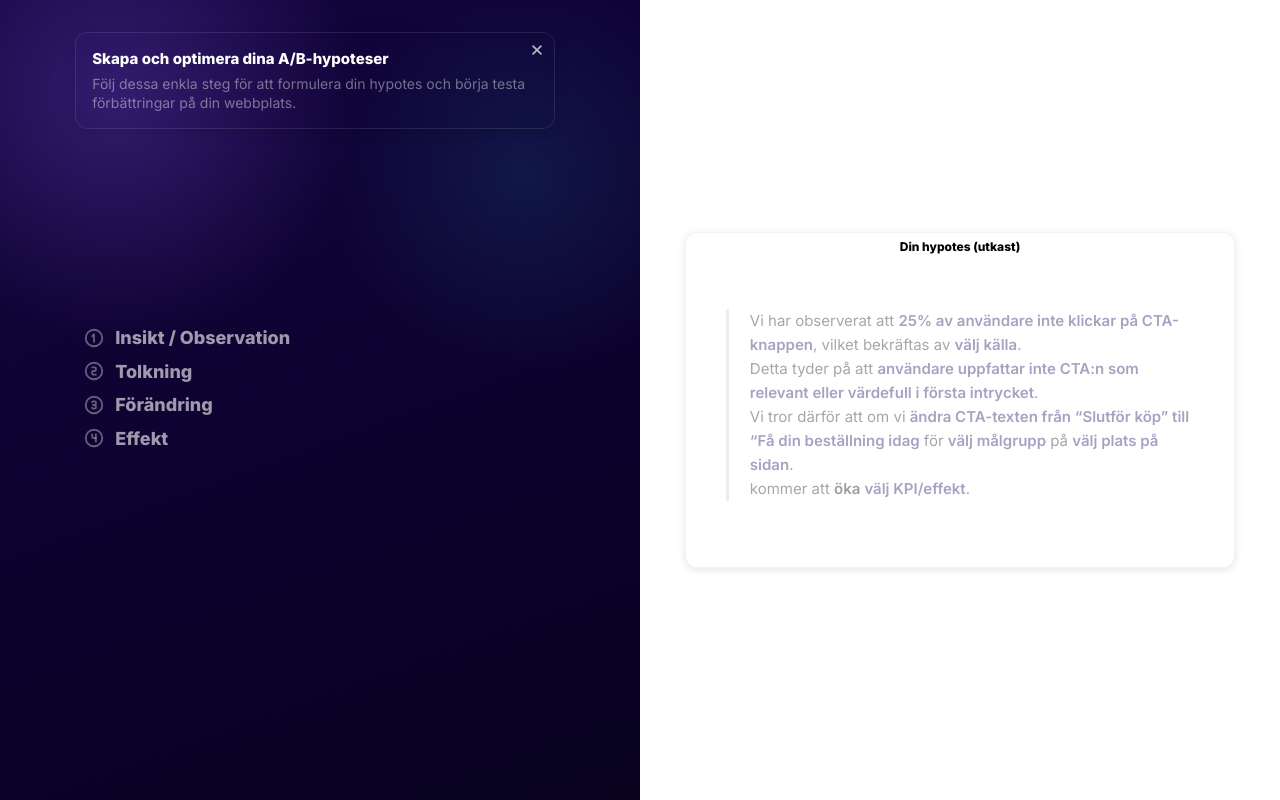
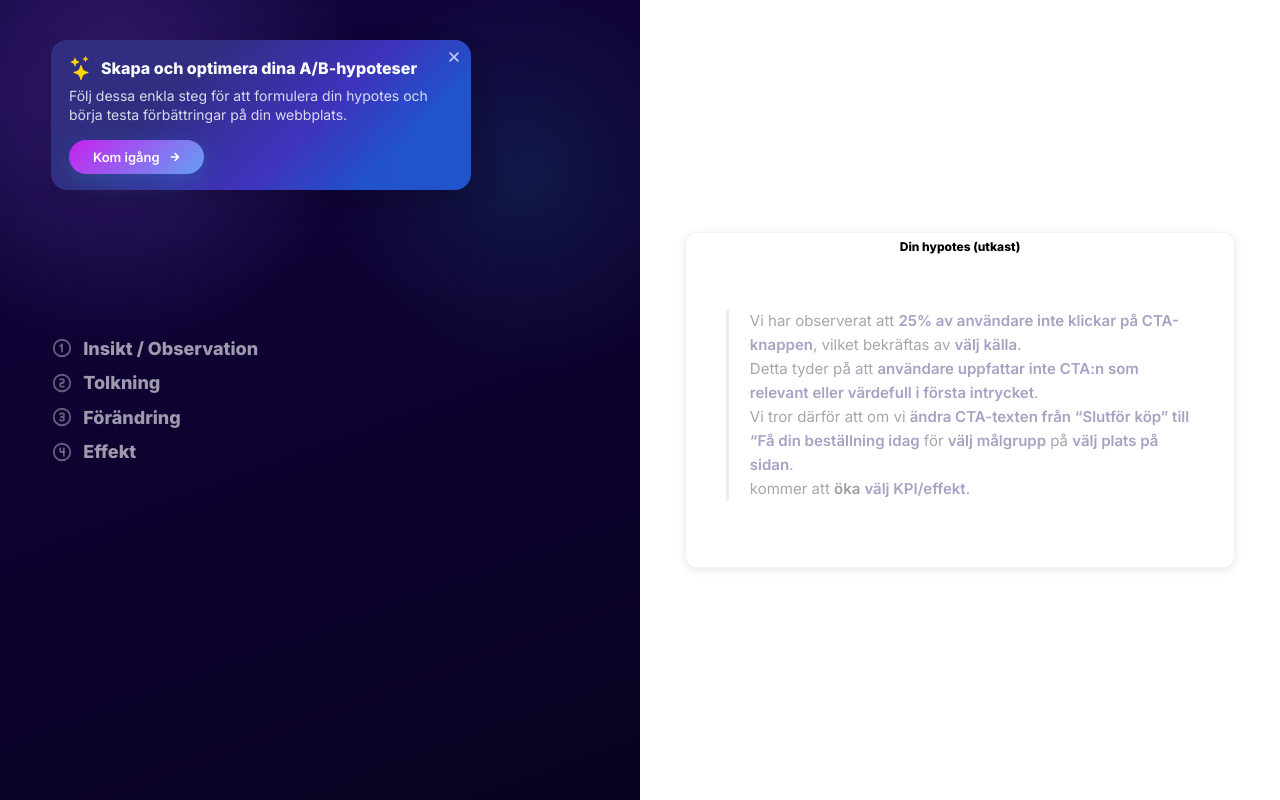
Before and after one commit to 1anDr0/abTest, a React (Vite) app: page / in a window 1280 px wide. Built offline with nearby package versions, Linux system fonts and the light colour scheme.

Commit message:
fixing shit

```diff
--- a/src/App.jsx
+++ b/src/App.jsx
@@ -5,8 +5,11 @@ import Header from "./components/Leftpanel/Header/Header";
 
 function App() {
   const [showHeader, setShowHeader] = useState(true);
-  // Starta på step 0 (eller null) så att inget steg är öppet
-  const [currentStep, setCurrentStep] = useState(0);
+  // Step 1 är öppet från start
+  const [currentStep, setCurrentStep] = useState(1);
+
+  // Gör setShowHeader globalt tillgänglig för workaround
+  window.setShowHeader = setShowHeader;
 
   // Dölj toast när användaren börjar skriva i observation
   const handleObservation = (observation) => {
@@ -17,6 +20,7 @@ function App() {
 
   // OK-knappen döljer toast och öppnar step 1
   const handleHeaderOk = () => {
+    window.focusStep1Textarea = true;
     setShowHeader(false);
     setCurrentStep(1);
   };
@@ -29,6 +33,7 @@ function App() {
           currentStep={currentStep}
           setCurrentStep={setCurrentStep}
           onObservationChange={handleObservation}
+          showHeader={showHeader}
         />
       </div>
     </>
--- a/src/components/HypotesBuilder/HypotesBuilder.css
+++ b/src/components/HypotesBuilder/HypotesBuilder.css
@@ -25,7 +25,6 @@ body {
       display: grid;
       grid-template-columns: 1fr;
       grid-template-rows: auto auto;
-      min-height: 100vh;
     }
   }
 }
@@ -50,23 +49,4 @@ body {
     ),
     linear-gradient(160deg, #12043d 0%, #0d022f 55%, #08021f 100%);
   position: relative;
-  padding: 0 clamp(12px, 3vw, 32px);
-  /* overflow: hidden; */
-
-  @media (max-width: 600px) {
-    padding: 0 12px;
-  }
 }
-
-.leftpanel-container::before {
-  content: "";
-  position: absolute;
-  inset: 0;
-  background-image: radial-gradient(
-    rgba(255, 255, 255, 0.05) 1px,
-    transparent 1px
-  );
-  background-size: 22px 22px;
-  opacity: 0.18;
-  pointer-events: none;
-}
--- a/src/components/HypotesBuilder/HypotesBuilder.jsx
+++ b/src/components/HypotesBuilder/HypotesBuilder.jsx
@@ -55,6 +55,7 @@ const HypotesBuilder = ({
             currentStep={currentStep}
             formData={formData}
             finalized={finalized}
+            showHeader={showHeader}
           />
         </div>
       </div>
--- a/src/components/Leftpanel/Header/Header.css
+++ b/src/components/Leftpanel/Header/Header.css
@@ -3,19 +3,27 @@
 .header-flydown {
   position: absolute;
 
-  top: 4%;
-  left: calc(clamp(16px, 4vw, 80px) + 24px);
-  width: calc(100% - 2 * clamp(16px, 4vw, 80px) - 24px);
-  max-width: 480px; /* matcha leftpanel om du har max-width där */
-  margin-top: 0;
+  top: 5%;
+  left: clamp(20px, 4vw, 80px);
+  /* width: calc(100% - 2 * clamp(16px, 4vw, 80px)); */
+  max-width: 420px;
+
   z-index: 2000;
-  /* animation: toast-in 0.5s cubic-bezier(0.6, 1.5, 0.5, 1) both; */
+  /* animation only applied on mount via inline style in JSX */
 }
-/* Toast/overlay i hörnet, påverkar aldrig layout */
+
+@media (max-width: 900px) {
+  .header-flydown {
+    left: 20px;
+    right: 20px;
+    max-width: calc(100vw - 16px);
+  }
+}
 
 .header-flydown.hide {
-  animation: toast-out 0.4s cubic-bezier(0.6, 1.5, 0.5, 1) both;
+  animation: toast-out 0.5s cubic-bezier(0.6, 1.5, 0.5, 1) forwards;
 }
+
 @keyframes toast-in {
   0% {
     opacity: 0;
@@ -26,7 +34,7 @@
     transform: translateX(0) scale(1);
   }
 }
-@keyframes toast-out {
+/* @keyframes toast-out {
   0% {
     opacity: 1;
     transform: translateX(0) scale(1);
@@ -35,21 +43,27 @@
     opacity: 0;
     transform: translateX(-60px) scale(0.98);
   }
-}
+} */
 .header-flydown-inner {
-  position: relative;
-  background: rgba(255, 255, 255, 0);
-  backdrop-filter: blur(6px);
+  /* position: relative; */
+  background: linear-gradient(
+    135deg,
+    rgba(49, 46, 129, 1) 30%,
+    rgba(68, 56, 202, 0.89) 60%,
+    rgba(37, 100, 235, 0.815) 80%
+  );
+  /* border: 1px solid rgba(255, 255, 255, 0.08); */
+  backdrop-filter: blur(10px);
+  -webkit-backdrop-filter: blur(10px);
+  color: #f8fafc;
 
-  border: 1px solid rgba(255, 255, 255, 0.1);
-  color: #ffffff;
-  border-radius: 12px;
-  padding: 16px;
+  border-radius: 16px;
+  padding: 16px 18px;
   max-width: 100%;
 
-  box-shadow: 0 2px 12px rgba(0, 0, 0, 0.13);
+  box-shadow: 0 8px 24px rgba(0, 0, 0, 0.18);
   text-align: left;
-  font-size: 14px;
+
   pointer-events: auto;
 }
 .header-close-btn {
@@ -70,8 +84,17 @@
   color: #22d3ee;
 }
 .header-flydown-inner h2 {
-  font-size: 15px;
+  font-size: 16px;
   margin-bottom: 6px;
+  display: flex;
+  align-items: center;
+  justify-content: flex-start;
+  gap: 8px;
+}
+
+.header-flydown-inner h2 svg {
+  color: #ffd700;
+  font-size: 24px;
 }
 .underSub-1 {
   font-size: 14px;
@@ -79,7 +102,7 @@
   font-weight: 400;
   line-height: 1.2rem;
 
-  color: #ffffff6b;
+  color: rgba(255, 255, 255, 0.82);
 }
 
 /* .underSub-2 {
@@ -102,7 +125,7 @@
   min-height: 34px;
   padding: 6px 24px 6px 24px;
   border: none;
-  background: linear-gradient(135deg, #22d3ee, #6366f1);
+  background: linear-gradient(135deg, #c522ee, #63a1f1);
   color: white;
   display: flex;
   align-items: center;
@@ -125,7 +148,6 @@
   box-shadow: none;
 }
 .header-ok-btn:hover {
-  background: linear-gradient(135deg, #0ea5e9, #6366f1);
   color: #fff;
   transform: translateY(-1px);
   box-shadow: 0 12px 28px rgba(34, 211, 238, 0.22);
--- a/src/components/Leftpanel/Header/Header.jsx
+++ b/src/components/Leftpanel/Header/Header.jsx
@@ -2,6 +2,7 @@ import React, { useEffect, useState } from "react";
 import "./Header.css";
 import { FaArrowRight } from "react-icons/fa";
 import { IoClose } from "react-icons/io5";
+import { BsStars } from "react-icons/bs";
 
 const Header = ({ visible, onOk }) => {
   const [show, setShow] = useState(visible);
@@ -14,18 +15,28 @@ const Header = ({ visible, onOk }) => {
       setTimeout(() => {
         setShow(false);
         setAnimateOut(false);
-      }, 400); // matchar animationstid
+      }, 500); // matcha exakt toast-out animationen i CSS
     }
   }, [visible]);
 
   if (!show) return null;
+  // Only animate in on mount
+  const flydownStyle = animateOut
+    ? {}
+    : { animation: "toast-in 0.5s cubic-bezier(0.6, 1.5, 0.5, 1) forwards" };
   return (
-    <div className={`header-flydown${animateOut ? " hide" : ""}`}>
+    <div
+      className={`header-flydown${animateOut ? " hide" : ""}`}
+      style={flydownStyle}
+    >
       <div className="header-flydown-inner">
         <span className="header-close-btn" onClick={onOk}>
           <IoClose />
         </span>
-        <h2>Skapa och optimera dina A/B-hypoteser</h2>
+        <h2>
+          <BsStars />
+          Skapa och optimera dina A/B-hypoteser
+        </h2>
         <p className="underSub-1">
           Följ dessa enkla steg för att formulera din hypotes och börja testa
           förbättringar på din webbplats.
@@ -33,14 +44,14 @@ const Header = ({ visible, onOk }) => {
         {/* <p className="underSub-2">
           Fyll i stegen till vänster för att bygga din hypotes.
         </p> */}
-        {/* <div className="header-btn-row">
+        <div className="header-btn-row">
           <button className="header-ok-btn" onClick={onOk}>
             <span className="header-ok-label"> Kom igång</span>
             <span className="header-ok-arrow">
               <FaArrowRight />
             </span>
           </button>
-        </div> */}
+        </div>
       </div>
     </div>
   );
--- a/src/components/Leftpanel/LeftPanel.jsx
+++ b/src/components/Leftpanel/LeftPanel.jsx
@@ -1,11 +1,11 @@
-import { useEffect } from "react";
+import { useEffect, useRef, useState } from "react";
 import "./Leftpanel.css";
 import Step1 from "./Step1/Step1";
 import Step2 from "./Step2/Step2";
 import Step3 from "./Step3/Step3";
 import Step4 from "./Step4/Step4";
-import Header from "./Header/Header";
-import Footer from "./Header/Footer";
+
+// import Footer from "./Header/Footer";
 
 import { TbCircleNumber1 } from "react-icons/tb";
 import { TbCircleNumber2 } from "react-icons/tb";
@@ -13,7 +13,6 @@ import { TbCircleNumber3 } from "react-icons/tb";
 import { TbCircleNumber4 } from "react-icons/tb";
 import { FaArrowRight } from "react-icons/fa";
 import { PiSealCheckBold } from "react-icons/pi";
-import { useState } from "react";
 
 const LeftPanel = ({
   currentStep,
@@ -26,6 +25,13 @@ const LeftPanel = ({
 }) => {
   // Håller koll på vilka steg som är "avklarade" (när användaren tryckt Nästa)
   const [completedSteps, setCompletedSteps] = useState([]);
+  // Counter för att tvinga remount av Step1 när headern stängs
+  const step1KeyCounter = useRef(0);
+  useEffect(() => {
+    if (!showHeader && currentStep === 1) {
+      step1KeyCounter.current += 1;
+    }
+  }, [showHeader, currentStep]);
 
   // Mark all steps as completed when hypothesis is finalized
   useEffect(() => {
@@ -107,9 +113,15 @@ const LeftPanel = ({
         <div className="steps-container">
           {/* steg 1 */}
           <div
-            className={`step-card ${showHeader ? "collapsed disabled" : currentStep === 1 ? "active" : "collapsed"} ${1 > currentStep && !allComplete ? "disabled" : ""} ${finalized ? "disabled" : ""}`}
+            className={`step-card ${
+              currentStep === 1
+                ? showHeader
+                  ? "collapsed disabled"
+                  : "active"
+                : "collapsed"
+            } ${1 > currentStep && !allComplete ? "disabled" : ""} ${finalized ? "disabled" : ""}`}
             onClick={() => {
-              if (!showHeader && !finalized) {
+              if (!finalized) {
                 setCurrentStep(1);
               }
             }}
@@ -122,10 +134,14 @@ const LeftPanel = ({
               )}
               <h2>Insikt / Observation</h2>
             </div>
-            {!showHeader && currentStep === 1 && (
-              <>
+            {currentStep === 1 && !showHeader && (
               <div className="line">
-                  <Step1 formData={formData} setFormData={setFormData} />
+                <Step1
+                  formData={formData}
+                  setFormData={setFormData}
+                  showHeader={showHeader}
+                  currentStep={currentStep}
+                />
                 <button
                   className="next-btn"
                   disabled={!canGoNext}
@@ -145,7 +161,6 @@ const LeftPanel = ({
                   </span>
                 </button>
               </div>
-              </>
             )}
           </div>
           {/* steg 2 */}
@@ -261,7 +276,7 @@ const LeftPanel = ({
           </div>
         </div>
       </div>
-      <Footer />
+      {/* <Footer /> */}
     </div>
   );
 };
--- a/src/components/Leftpanel/Leftpanel.css
+++ b/src/components/Leftpanel/Leftpanel.css
@@ -7,7 +7,7 @@
 }
 .leftpanel-wrapper {
   min-height: 100vh;
-  padding: 0 clamp(16px, 4vw, 80px);
+  padding: 0 clamp(20px, 4vw, 80px);
   display: flex;
   flex-direction: column;
   box-sizing: border-box;
@@ -21,14 +21,15 @@
   flex-direction: column;
   justify-content: space-between;
   align-items: stretch;
-  height: 100vh;
-  margin: 20px 0 20px 0;
+
+  margin: 1rem 0 1rem 0;
 }
 
-/* .leftpanel-header {
-  padding-top: 4%;
-  flex-shrink: 0;
-} */
+.leftpanel-wrapper {
+  @media (max-width: 900px) {
+    min-height: 70vh;
+  }
+}
 
 .leftpanel-header {
   align-self: stretch;
@@ -45,6 +46,8 @@
   justify-content: center;
   align-items: center;
   gap: 4px;
+  padding: 0;
+  margin: 0;
 }
 
 .step-card {
@@ -60,6 +63,7 @@
 
 .step-card.active {
   padding-bottom: 1rem;
+  background: none;
 }
 
 .step-card.collapsed {
--- a/src/components/RightPanel/RightPanel.css
+++ b/src/components/RightPanel/RightPanel.css
@@ -1,6 +1,6 @@
 /* basic layout for right panel container */
 .rightpanel-container {
-  padding: 0 clamp(12px, 3.5vw, 56px);
+  padding: 0 clamp(20px, 3.5vw, 56px);
   display: flex;
   flex-direction: column;
   justify-content: center;
@@ -15,6 +15,7 @@
   display: flex;
   align-items: center;
   justify-content: center;
+  padding: 1rem 0 1rem 0;
 }
 
 /* actual white card holding the hypothesis content */
```
Also changed, not shown: src/components/Leftpanel/Step1/Step1.jsx (+48 -12 lines), src/components/RightPanel/RightPanel.jsx (+9 -2 lines). Lines whose indentation alone changed are shown as unchanged.
